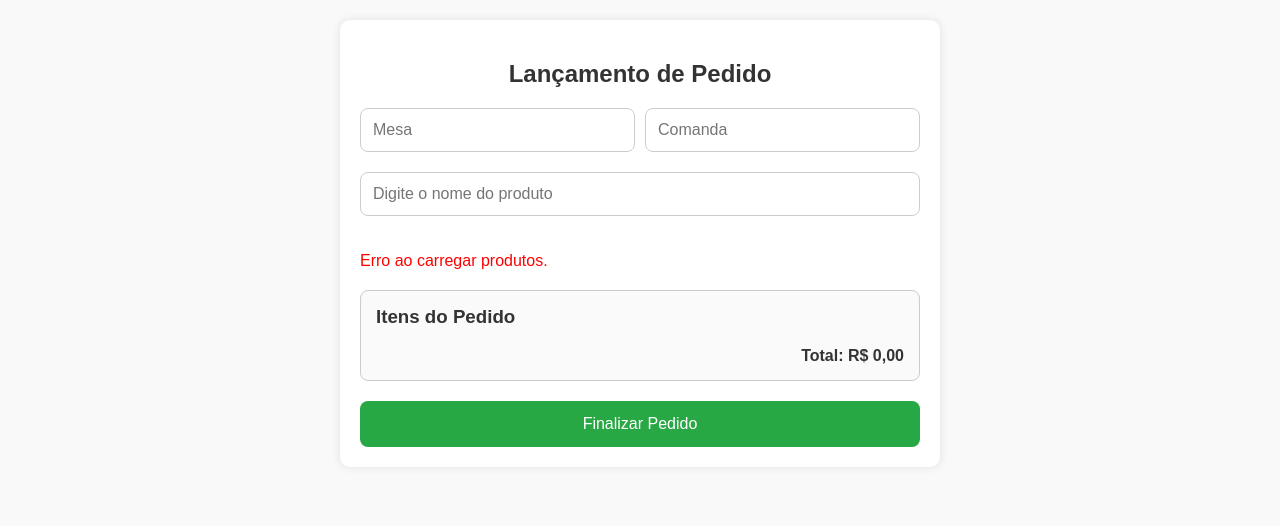
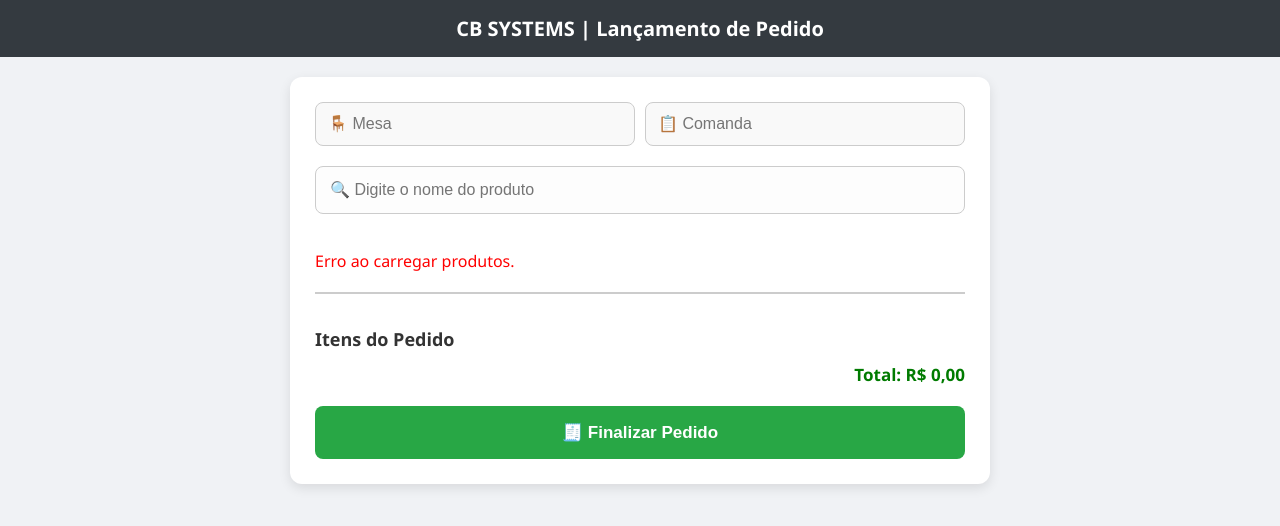
Before and after one commit to grupodvbr/LANCAMENTOS-DE-PEDIDOS-VILLA, a plain HTML site: page produtos.html in a window 1280 px wide. Drawn offline with Linux system fonts and the light colour scheme; no server answers.

Commit message:
Update produtos.html

```diff
--- a/produtos.html
+++ b/produtos.html
@@ -11,24 +11,30 @@
 
     body {
       margin: 0;
-      font-family: Arial, sans-serif;
-      background: #f9f9f9;
+      font-family: 'Segoe UI', Tahoma, Geneva, Verdana, sans-serif;
+      background: #f0f2f5;
       color: #333;
-      padding: 20px;
+    }
+
+    header {
+      background: #343a40;
+      color: #fff;
+      padding: 15px;
+      text-align: center;
+      font-size: 20px;
+      font-weight: bold;
+      position: sticky;
+      top: 0;
+      z-index: 1000;
     }
 
     .container {
-      max-width: 600px;
-      margin: 0 auto;
+      max-width: 700px;
+      margin: 20px auto;
       background: #fff;
-      padding: 20px;
-      border-radius: 10px;
-      box-shadow: 0 0 10px rgba(0,0,0,0.1);
-    }
-
-    h2 {
-      text-align: center;
-      margin-bottom: 20px;
+      padding: 25px;
+      border-radius: 12px;
+      box-shadow: 0 4px 12px rgba(0,0,0,0.1);
     }
 
     .campo-topo {
@@ -43,15 +49,17 @@
       font-size: 16px;
       border: 1px solid #ccc;
       border-radius: 8px;
+      background: #f9f9f9;
     }
 
     #pesquisaProduto {
       width: 100%;
-      padding: 12px;
+      padding: 14px;
       font-size: 16px;
       margin-bottom: 20px;
       border: 1px solid #ccc;
       border-radius: 8px;
+      background: #fdfdfd;
     }
 
     #resultadoPesquisa {
@@ -59,46 +67,47 @@
     }
 
     .produto-item {
-      padding: 10px;
+      padding: 12px;
       border: 1px solid #ddd;
-      border-radius: 6px;
+      border-radius: 10px;
       margin-bottom: 10px;
       cursor: pointer;
-      background: #f1f1f1;
-      transition: 0.2s;
+      background: #f8f8f8;
+      transition: background 0.2s ease;
     }
 
     .produto-item:hover {
-      background-color: #e2f0e2;
+      background-color: #dff0d8;
     }
 
     .produto-item strong {
+      font-size: 17px;
+      color: #222;
       display: block;
-      font-size: 16px;
-      margin-bottom: 5px;
+      margin-bottom: 4px;
     }
 
     #itensPedido {
-      background: #fafafa;
-      border: 1px solid #ccc;
-      border-radius: 8px;
-      padding: 15px;
-      margin-bottom: 20px;
+      border-top: 2px solid #ccc;
+      padding-top: 15px;
+      margin-top: 20px;
     }
 
     #itensPedido h3 {
-      margin-top: 0;
+      margin-bottom: 10px;
+      font-size: 18px;
+      color: #333;
     }
 
-    #itensPedido ul {
+    #listaItens {
       list-style: none;
       padding: 0;
       margin: 0;
     }
 
-    #itensPedido li {
-      padding: 8px 0;
-      border-bottom: 1px solid #eee;
+    #listaItens li {
+      padding: 10px 5px;
+      border-bottom: 1px dashed #ccc;
       display: flex;
       justify-content: space-between;
       font-size: 15px;
@@ -107,37 +116,51 @@
     #totalPedido {
       font-weight: bold;
       text-align: right;
-      margin-top: 10px;
-      font-size: 16px;
+      margin-top: 12px;
+      font-size: 17px;
+      color: #007b00;
     }
 
     #finalizarBtn {
       width: 100%;
-      padding: 14px;
-      font-size: 16px;
+      padding: 16px;
+      font-size: 17px;
       background-color: #28a745;
       color: white;
       border: none;
       border-radius: 8px;
       cursor: pointer;
-      transition: background 0.3s;
+      margin-top: 20px;
+      font-weight: bold;
     }
 
     #finalizarBtn:hover {
       background-color: #218838;
     }
+
+    @media screen and (max-width: 600px) {
+      .container {
+        margin: 10px;
+        padding: 20px;
+      }
+    }
   </style>
 </head>
 <body>
+  <header>CB SYSTEMS | Lançamento de Pedido</header>
+
   <div class="container">
-    <h2>Lançamento de Pedido</h2>
-
     <div class="campo-topo">
-      <input type="text" id="mesa" placeholder="Mesa">
-      <input type="text" id="comanda" placeholder="Comanda">
+      <input type="text" id="mesa" placeholder="🪑 Mesa">
+      <input type="text" id="comanda" placeholder="📋 Comanda">
     </div>
 
-    <input type="text" id="pesquisaProduto" placeholder="Digite o nome do produto" oninput="filtrarProdutos()">
+    <input
+      type="text"
+      id="pesquisaProduto"
+      placeholder="🔍 Digite o nome do produto"
+      oninput="filtrarProdutos()"
+    >
 
     <div id="resultadoPesquisa">
       <p>Carregando produtos...</p>
@@ -149,7 +172,7 @@
       <div id="totalPedido">Total: R$ 0,00</div>
     </div>
 
-    <button id="finalizarBtn" onclick="finalizarPedido()">Finalizar Pedido</button>
+    <button id="finalizarBtn" onclick="finalizarPedido()">🧾 Finalizar Pedido</button>
   </div>
 
   <script>
```
